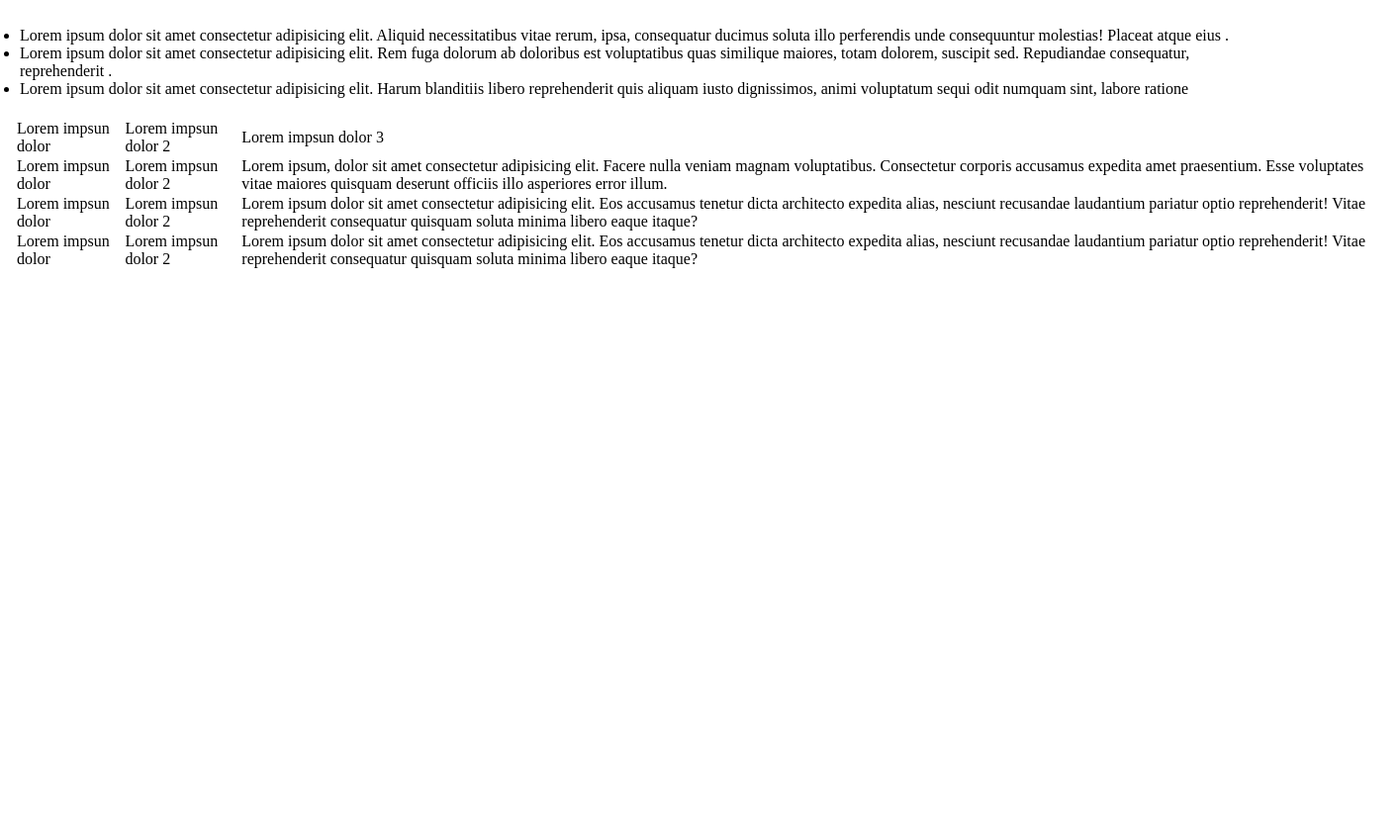
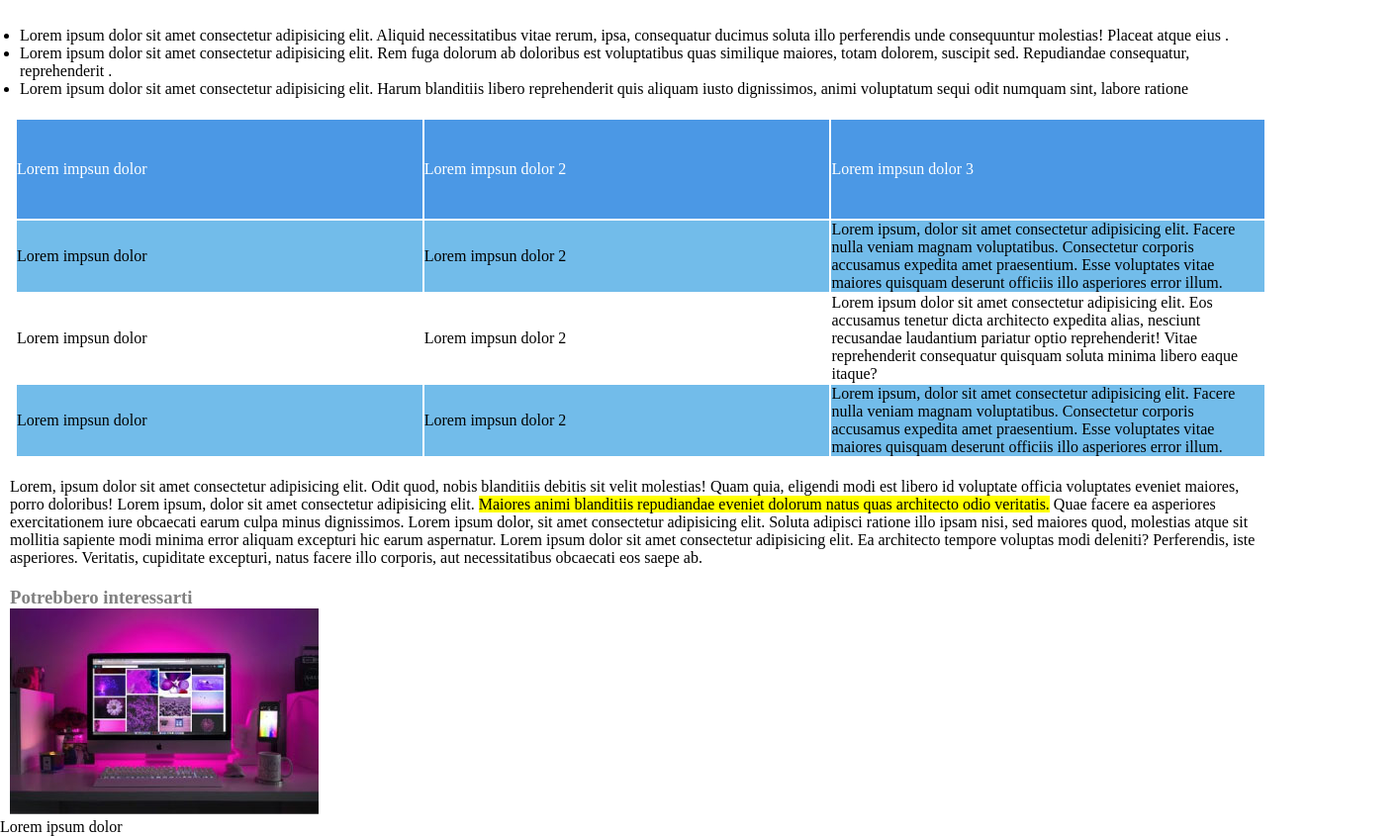
Before and after one commit to Alati11/html-css-booleaner, a plain HTML site: page index.html in a window 1280 px wide. Shown: the part 872-1717 px from the top of the page at 99% size, 1415 px wide, since content can reach past the window. Before the commit the page ends 1191 px from the top, so only its background shows below. Drawn offline with Linux system fonts and the light colour scheme.

Commit message:
add-footer

```diff
--- a/css/app.css
+++ b/css/app.css
@@ -45,14 +45,38 @@ ul{
     margin-left: 20px;
 }
 
-.tabella        {
+.tabella {
     margin-left: 15px;
     margin-top: 20px;
-    width: 1400px;
-    height: 200px;
+    border-spacing: 0;
 }
 
 .riga-1{
-    width: 30px;
-    height: 20px;
+    width: 100px;
+    height: 100px;
 }
+.intestazione-tabella{
+    background-color:  #4b98e5;
+    color: white;
+    width: 5%;
+}
+
+.riga-azzurra{
+    background-color: #72bcea ;
+}
+
+.paragrafo-main {
+    margin-top: 20px;
+    margin-left: 10px;
+}
+.text-footer {
+    margin-top: 20px;
+    margin-left: 10px;
+    color: gray;
+}
+
+.img-footer{
+    margin-top: 20px;
+    margin-left: 10px;
+
+}
--- a/index.html
+++ b/index.html
@@ -55,14 +55,14 @@
         <div class="tabella">
             <table>
                 <tr class="riga-1">
-                    <td> Lorem impsun dolor </td>
-                    <td> Lorem impsun dolor 2 </td>
-                    <td> Lorem impsun dolor 3 </td>
+                    <td class="intestazione-tabella"> Lorem impsun dolor </td>
+                    <td class="intestazione-tabella"> Lorem impsun dolor 2 </td>
+                    <td class="intestazione-tabella"> Lorem impsun dolor 3 </td>
                 </tr>
                 <tr>
-                    <td> Lorem impsun dolor </td>
-                    <td> Lorem impsun dolor 2 </td>
-                    <td> Lorem ipsum, dolor sit amet consectetur adipisicing elit. Facere nulla veniam magnam voluptatibus. Consectetur corporis accusamus expedita amet praesentium. Esse voluptates vitae maiores quisquam deserunt officiis illo asperiores error illum.</td>
+                    <td class="riga-azzurra"> Lorem impsun dolor </td>
+                    <td class="riga-azzurra">Lorem impsun dolor 2 </td>
+                    <td class="riga-azzurra">Lorem ipsum, dolor sit amet consectetur adipisicing elit. Facere nulla veniam magnam voluptatibus. Consectetur corporis accusamus expedita amet praesentium. Esse voluptates vitae maiores quisquam deserunt officiis illo asperiores error illum.</td>
                 </tr>
                 <tr>
                     <td> Lorem impsun dolor </td>
@@ -70,18 +70,39 @@
                     <td> Lorem ipsum dolor sit amet consectetur adipisicing elit. Eos accusamus tenetur dicta architecto expedita alias, nesciunt recusandae laudantium pariatur optio reprehenderit! Vitae reprehenderit consequatur quisquam soluta minima libero eaque itaque?</td>
                 </tr>
                  <tr>
-                    <td> Lorem impsun dolor </td>
-                    <td> Lorem impsun dolor 2 </td>
-                    <td> Lorem ipsum dolor sit amet consectetur adipisicing elit. Eos accusamus tenetur dicta architecto expedita alias, nesciunt recusandae laudantium pariatur optio reprehenderit! Vitae reprehenderit consequatur quisquam soluta minima libero eaque itaque?</td>
+                    <td class="riga-azzurra"> Lorem impsun dolor </td>
+                    <td class="riga-azzurra">Lorem impsun dolor 2 </td>
+                    <td class="riga-azzurra">Lorem ipsum, dolor sit amet consectetur adipisicing elit. Facere nulla veniam magnam voluptatibus. Consectetur corporis accusamus expedita amet praesentium. Esse voluptates vitae maiores quisquam deserunt officiis illo asperiores error illum.</td>
+
                  </tr>
-                </table>
+            </table>
+        </div>
 
+       <!--Paragrafo  -->
+        <div class="paragrafo-main">
+            <p>
+                Lorem, ipsum dolor sit amet consectetur adipisicing elit. Odit quod, nobis blanditiis debitis sit velit molestias! Quam quia, eligendi modi est libero id voluptate officia voluptates eveniet maiores, porro doloribus!
+                Lorem ipsum, dolor sit amet consectetur adipisicing elit. <span style="background-color: yellow;">Maiores animi blanditiis repudiandae eveniet dolorum natus quas architecto odio veritatis.</span> Quae facere ea asperiores exercitationem iure obcaecati earum culpa minus dignissimos.
+                Lorem ipsum dolor, sit amet consectetur adipisicing elit. Soluta adipisci ratione illo ipsam nisi, sed maiores quod, molestias atque sit mollitia sapiente modi minima error aliquam excepturi hic earum aspernatur.
+                Lorem ipsum dolor sit amet consectetur adipisicing elit. Ea architecto tempore voluptas modi deleniti? Perferendis, iste asperiores. Veritatis, cupiditate excepturi, natus facere illo corporis, aut necessitatibus obcaecati eos saepe ab.
+            </p>
         </div>
     </main>
 
         <!-- foto footer -->
     <footer>
+        <div class="text-footer">
+            <h3>Potrebbero interessarti</h3>
+            <img src="./img/monitor.jpg" alt="">
 
+        </div>
+        <div>
+            <p style="background-image: ;">
+                Lorem ipsum dolor
+
+            </p>
+
+        </div>
     </footer>
 
 
```
